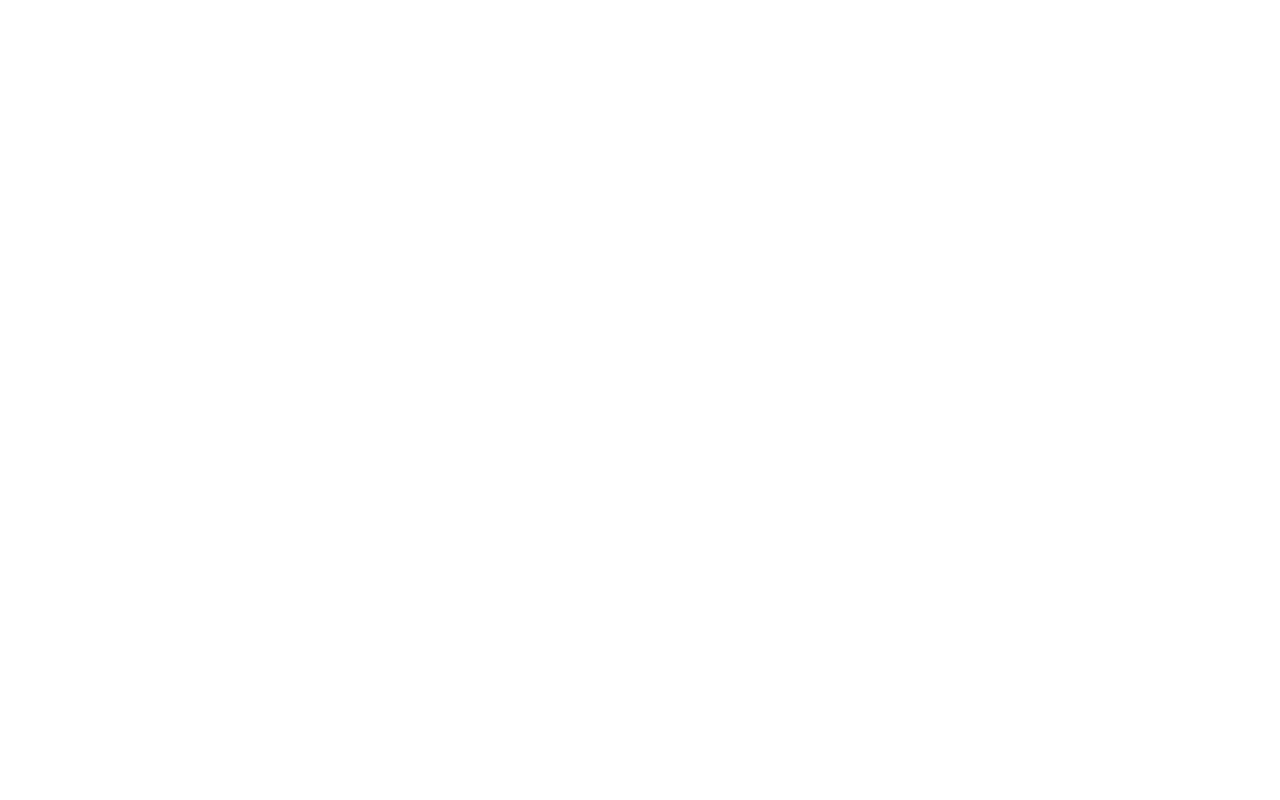
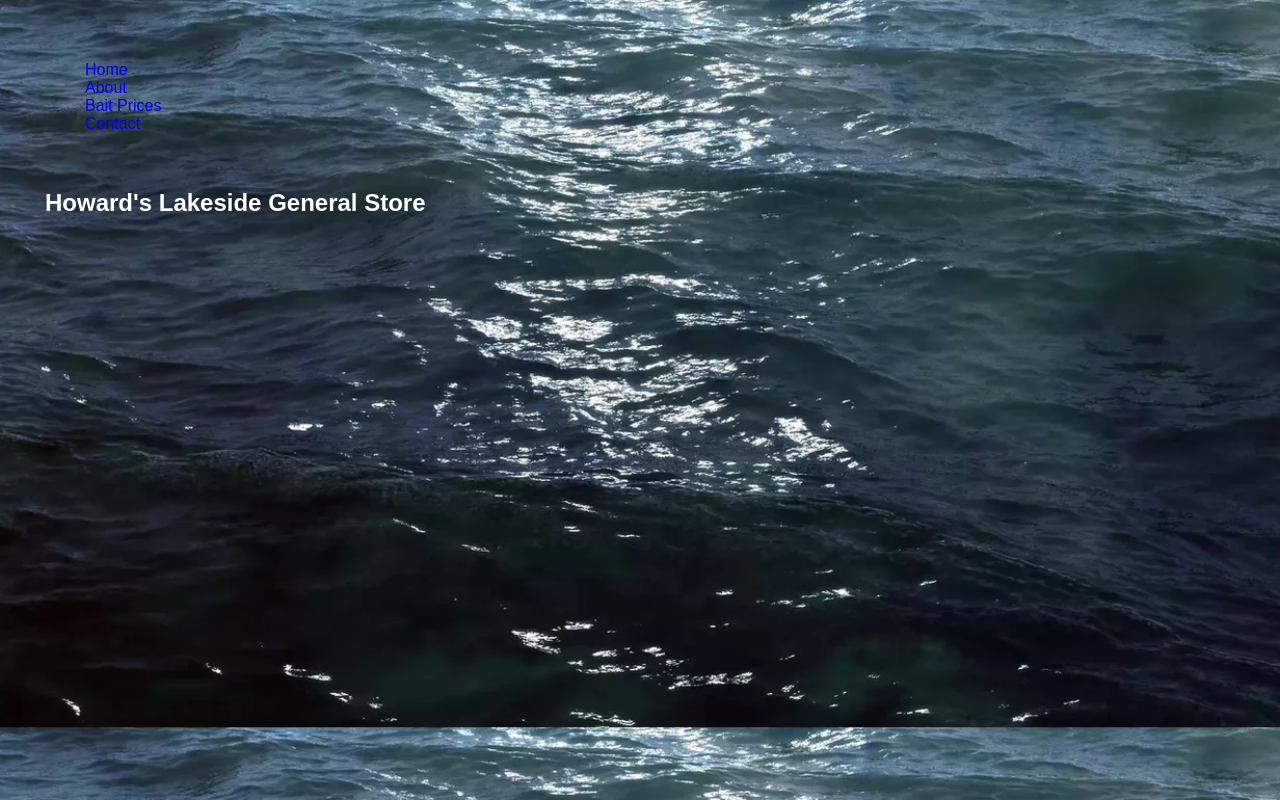
Before and after one commit to KariCook86/LiveBaitShop, a plain HTML site: page index.html in a window 1280 px wide. Drawn offline with Linux system fonts and the light colour scheme.

Commit message:
Breaktime

```diff
--- a/index.html
+++ b/index.html
@@ -11,6 +11,20 @@
 
   </head>
   <body>
+    <div class="wrap">
+      <nav class="nav">
+        <ul>
+          <li><a href="index.html">Home</a></li>
+          <li><a href="#">About</a></li>
+          <li><a href="baitprices.html">Bait Prices</a></li>
+          <li><a href="#">Contact</a></li>
+        </ul>
+     </nav>
 
+   <section class="contain">
+     <h1>Howard's Lakeside General Store</h1>
+
+   </section>
+  </div>
   </body>
 </html>
--- a/styles.css
+++ b/styles.css
@@ -2,3 +2,33 @@
  Class: CIS130W01
  Name: Kari Cook
  Date: 07-18-22 */
+
+ html {
+   box-sizing: border-box;
+   font-family: arial, helvetica, sans-serif;
+   color: White;
+ }
+
+body {
+  background: url(bgwaves.png);
+  background-size: cover;
+  margin: 45px 45px;
+}
+
+.wrap {
+  display: grid;
+  grid-gap: 20px;
+}
+/* Navigation Styles */
+.nav ul {
+  display: grid;
+  list-style: none;
+}
+.nav a:hover {
+  color: white;
+}
+.nav a {
+  display: block;
+  text-decoration: none;
+  font-size: 100%;
+}
```
Also changed, not shown: baitprices.html (added, +38 -0 lines), lures.png (added), 1 other file.
